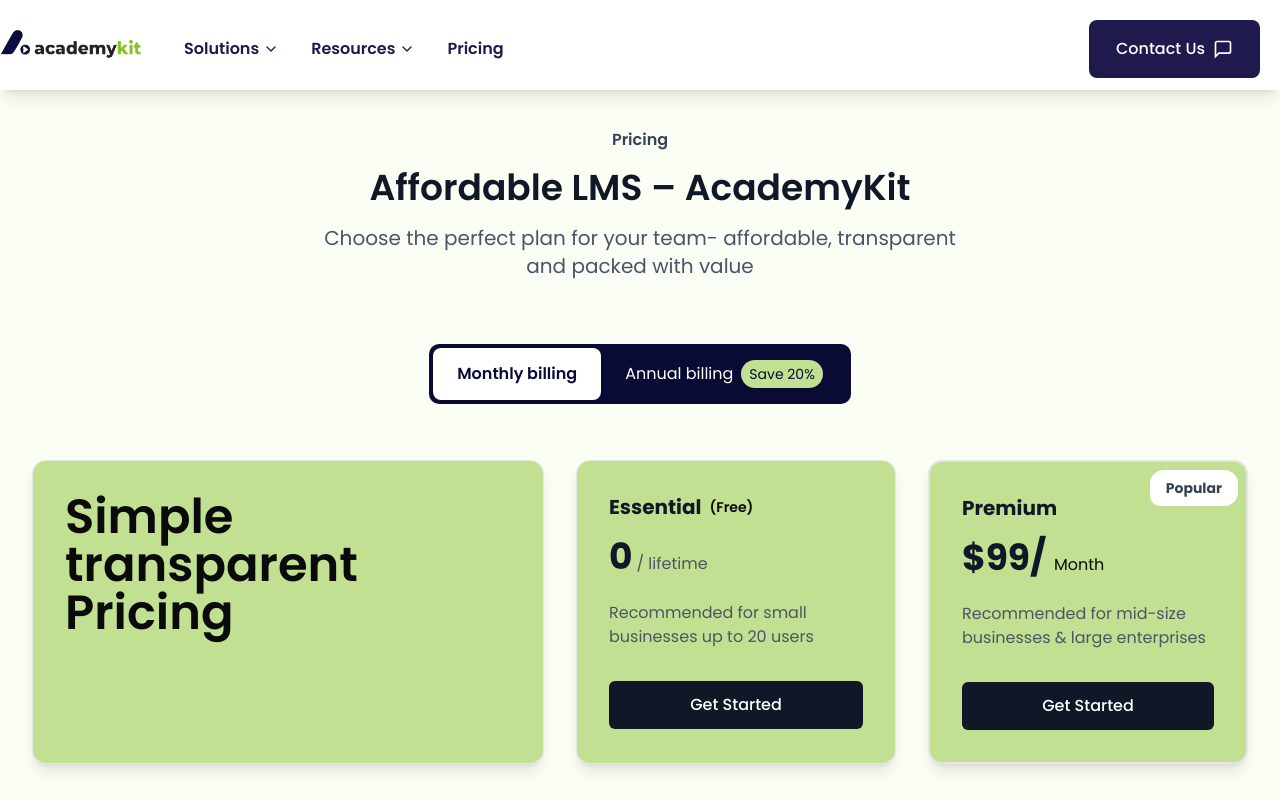
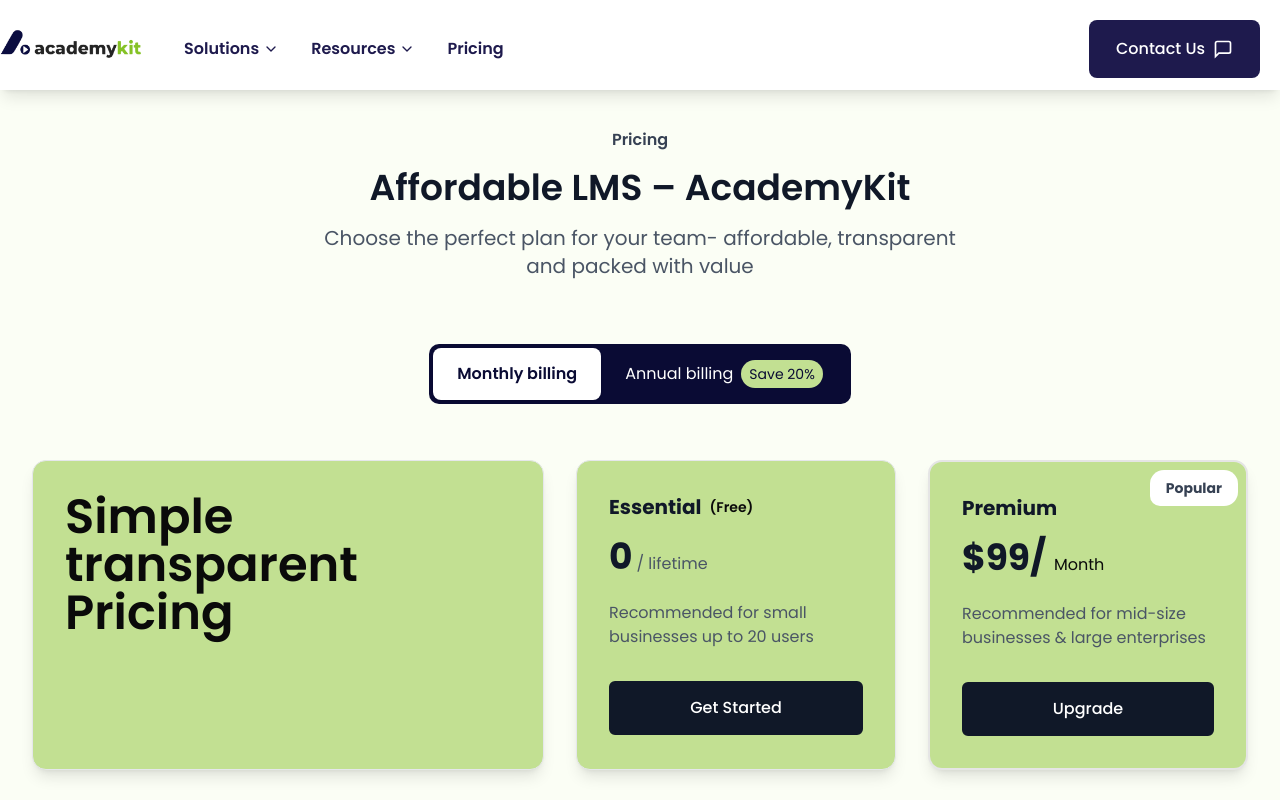
Before and after one commit to brihat2590/AcademyKit, a Next.js app: page /pricing in a window 1280 px wide. Shown: the top 800 px of the page. Built offline with nearby package versions, Linux system fonts and the light colour scheme.

Commit message:
new demo

```diff
--- a/src/components/Footer.tsx
+++ b/src/components/Footer.tsx
@@ -79,7 +79,7 @@
         </div>
 
         {/* Copyright */}
-        <p className="text-sm text-gray-700 mt-4 md:mt-0">© 2024 SursaTech</p>
+        <p className="text-sm text-gray-700 mt-4 md:mt-0">© 2025 SursaTech</p>
       </div>
     </footer>
   );
--- a/src/components/pricing/pricingPage.tsx
+++ b/src/components/pricing/pricingPage.tsx
@@ -83,9 +83,9 @@
             </p>
 
 
-            <button className="w-full bg-gray-900 text-white py-3 px-6 rounded-sm  font-medium  transition duration-500 hover:text-[#0a0b34] hover:border-2 hover:border-[#0a0b34] hover:bg-[#f9fcf4]">
+            <a href='https://academykit.lemonsqueezy.com/buy/c7fb9fa3-ecd3-4d1f-a773-31cca48cf604'  target="_blank" rel='noopener noreferral'  className="w-full bg-gray-900 text-white py-3 px-6 rounded-sm  font-medium  transition duration-500 ease-in-out border-3 border-gray-900 hover:text-gray-900 hover:bg-[#f9fcf4] flex justify-center ">
               Get Started
-            </button>
+            </a>
           </div>
 
 
@@ -108,9 +108,9 @@
               Recommended for mid-size businesses & large enterprises
             </p>
 
-            <button className="w-full bg-gray-900 text-white py-3 px-6 rounded-sm  font-medium   hover:text-[#0a0b34] hover:border-2 hover:border-[#0a0b34] hover:bg-[#f9fcf4] transition duration-500">
-              Get Started
-            </button>
+            <Link href='/request-demo' target="_blank" rel="noopener noreferral" className="w-full bg-gray-900 text-white py-3 px-6 rounded-sm  font-medium    border-3 border-gray-900 hover:text-gray-900 flex justify-center hover:bg-[#f9fcf4] transition duration-500 ease-in-out">
+              Upgrade
+            </Link>
 
           </div>
         </div>
```
